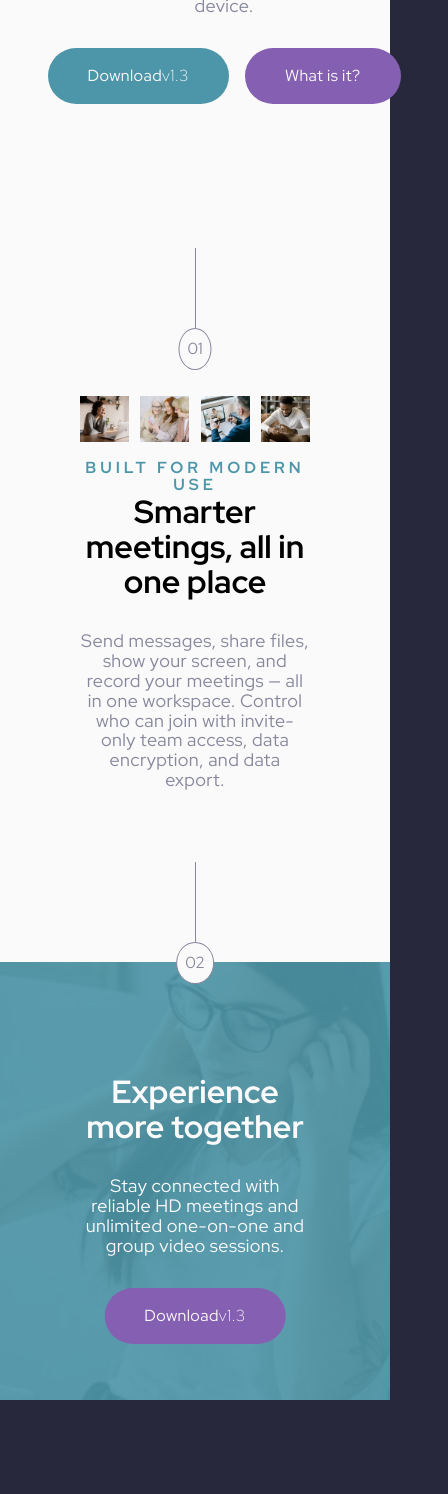
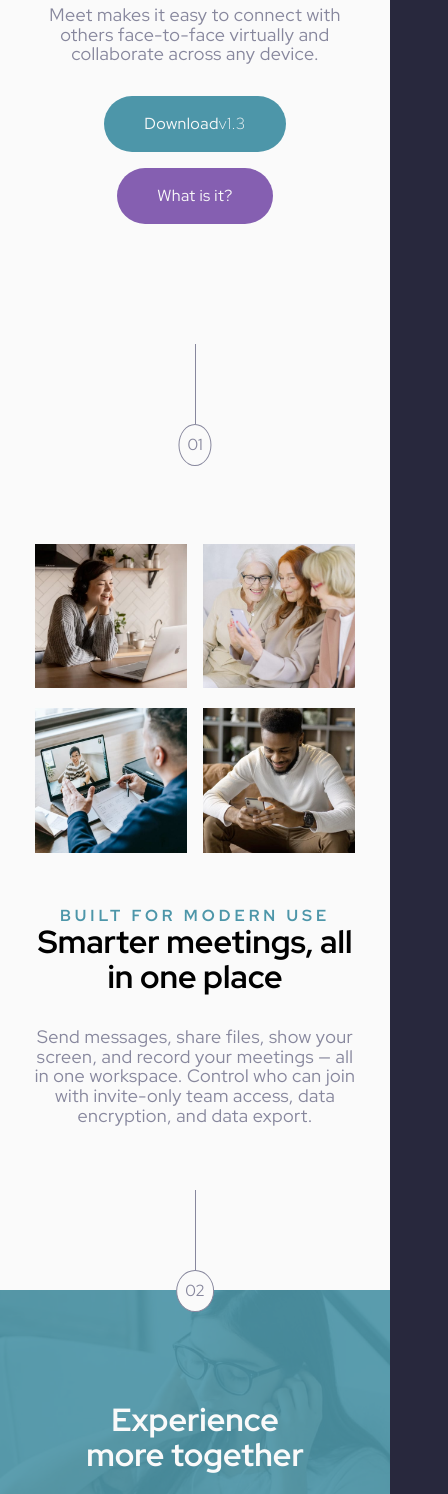
Before and after one commit to Star-Mdakane/meet-landing-page, a plain HTML site: page starter-code/index.html in a window 390 px wide. Shown: the part 506-2000 px from the top of the page, 448 px wide, since content can reach past the window. Before the commit the page ends 1906 px from the top, so only its background shows below. Drawn offline with Linux system fonts and the light colour scheme.

Commit message:
final commit

```diff
--- a/starter-code/style.css
+++ b/starter-code/style.css
@@ -19,14 +19,18 @@
 
 html {
     width: 100vw;
+    min-width: 23.4375rem;
     height: 100vh;
     background-color: var(--slate-dark);
+
 
 }
 
 body {
     font-family: "Red Hat Display", sans-serif;
     background-color: var(--slate-dark);
+    min-width: 23.4375rem;
+
 }
 
 .container {
@@ -77,7 +81,7 @@ nav {
 
 .hero-content {
     padding: 1.5rem;
-    width: 28rem;
+    min-width: 23.4375rem;
     margin: 0 auto;
 }
 
@@ -117,7 +121,7 @@ nav {
 .wrapper {
     display: flex;
     flex-direction: column;
-    width: min(70rem, 100%);
+    width: min(23.44rem, 100%);
     margin: 0 auto;
 }
 
@@ -235,7 +239,6 @@ footer {
 
 .footer-content {
     position: relative;
-    /* display: flex; */
     background-color: var(--cyan-dark);
     /* background-blend-mode: multiply; */
     background-image: url(/starter-code/assets/desktop/image-footer.jpg);
@@ -333,10 +336,11 @@ ul img {
         display: block;
     }
 
+
     .lower {
-        display: grid;
         grid-template-columns: 1fr;
-        gap: 0.5rem;
+        max-width: 28rem;
+        margin: 4.5rem auto 0;
     }
 
     .lower .side {
@@ -365,4 +369,45 @@ ul img {
         transform: translateX(50%);
     }
 
+    .footer-content {
+        background-image: url(/starter-code/assets/tablet/image-footer.jpg);
+        background-repeat: no-repeat;
+        background-size: cover;
+        background-position: center;
+    }
+
 }
+
+@media screen and (max-width: 37.5rem) {
+    .buttons {
+        flex-direction: column;
+    }
+
+    .buttons {
+        align-items: center;
+    }
+
+    .lower {
+        margin: 3rem auto 0;
+    }
+
+
+    ul {
+        grid-template-columns: repeat(2, minmax(min(100%, 9.1875rem), 9.5rem));
+        justify-content: center;
+        gap: min(2rem, 5%);
+        margin: 4rem 0;
+    }
+
+    .content {
+        padding: 2rem 2rem 4rem 2rem;
+    }
+
+    .footer-content {
+        background-image: url(/starter-code/assets/mobile/image-footer.jpg);
+        background-repeat: no-repeat;
+        background-size: cover;
+        background-position: top;
+    }
+
+}
```
Also changed, not shown: starter-code/assets/mobile/mobile  1.png (added), starter-code/assets/mobile/mobile 2.png (added), starter-code/assets/mobile/mobile 3.png (added), starter-code/assets/tablet/tab 2.png (deleted), starter-code/assets/tablet/tablet 2.png (added).
